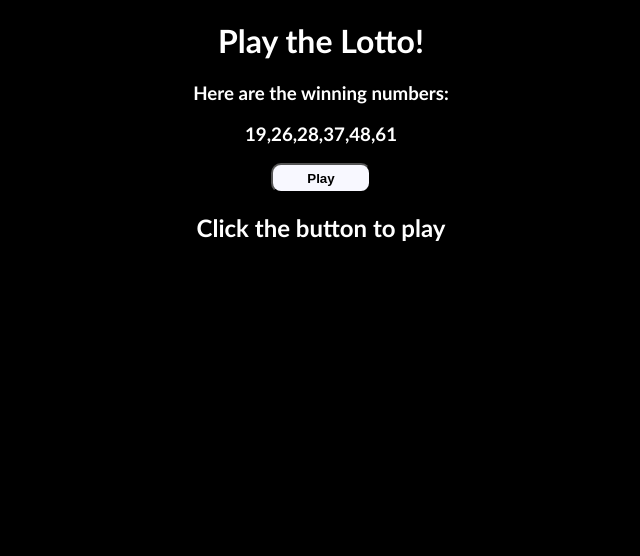
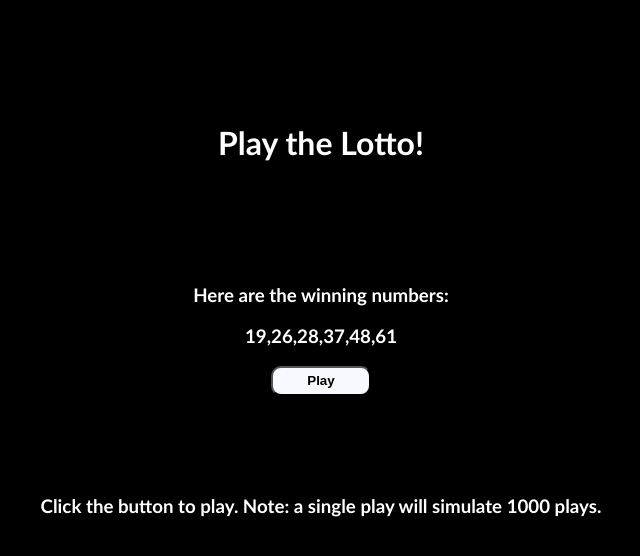
Before and after one commit to escosio/lottojs, a plain HTML site: page index.html in a window 1280 px wide. Shown: the whole page, without its empty margins (319-959 px from the left). Drawn offline with Linux system fonts and the light colour scheme.

Commit message:
little padding and stuff

```diff
--- a/index.css
+++ b/index.css
@@ -1,8 +1,13 @@
+@keyframes fadeIn {
+    0% { opacity: 0; }
+    100% { opacity: 1; }
+  }
+
 body {
     background-color: black;
     color: white;
     text-align: center;
-    font-family:'Trebuchet MS', 'Lucida Sans Unicode', 'Lucida Grande', 'Lucida Sans', Arial, sans-serif
+    font-family:'Trebuchet MS', 'Lucida Sans Unicode', 'Lucida Grande', 'Lucida Sans', Arial, sans-serif;
 }
 
 button {
@@ -11,4 +16,13 @@ button {
     background-color: ghostwhite;
     border-radius: 10px;
     font-weight: bold;
+    margin-bottom: 80px;
 }
+
+h1 {
+    padding: 8%;
+}
+
+h3 {
+    animation: fadeIn 4s;
+}
--- a/index.html
+++ b/index.html
@@ -14,9 +14,9 @@
     <h3 id="winning_numbers"></h3>
     <button onClick=game.playLotto()>Play</button>
     <!-- Your numbers -->
-    <h3 id="attempts"></h3>
-    <h2 id="message"></h2>
-    <h3 id="currentPlay"></h3>
+    <!-- <h3 id="attempts"></h3> -->
+    <h2 id="currentPlay"></h2>
+    <h3 id="message"></h3>
 
     <script src="lotto.js"></script>
 
--- a/lotto.js
+++ b/lotto.js
@@ -43,7 +43,7 @@ class LottoGame {
         this.currentNumbers = this.generateLottoNumbers()
         // to test if function works correctly, comment out line below:
         // this.currentNumbers = this.winningNumbers
-        this.message = "Click the button to play"
+        this.message = "Click the button to play. Note: a single play will simulate 1000 plays."
         this.attempts = 0
     }
 
@@ -81,6 +81,7 @@ class LottoGame {
                 youWon = true
             } else {
                 this.attempts += 1
+                // document.getElementById('attempts').innerHTML = "Attempts: " + this.attempts
                 this.currentNumbers = this.generateLottoNumbers()
             }
         }
```
